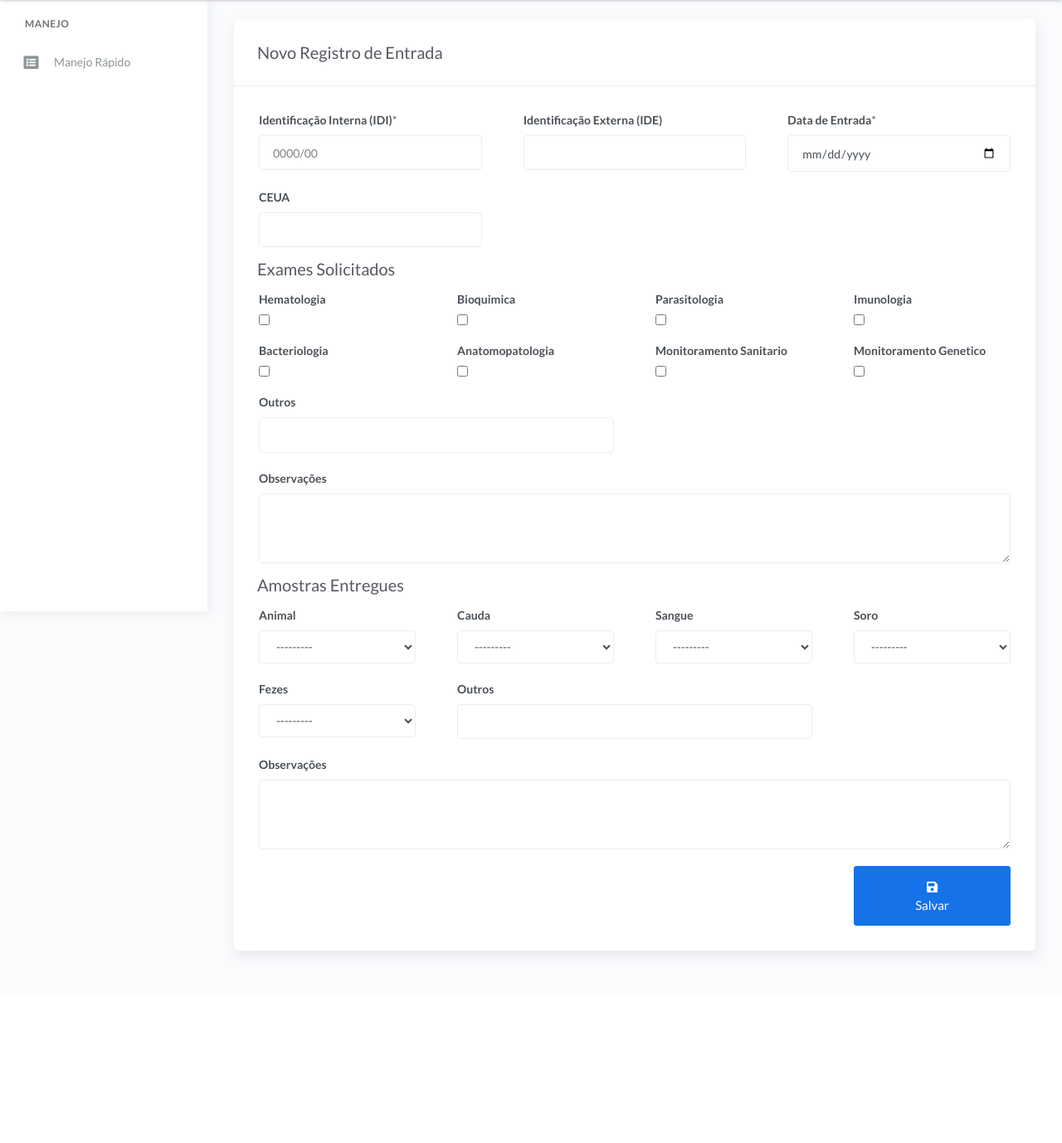
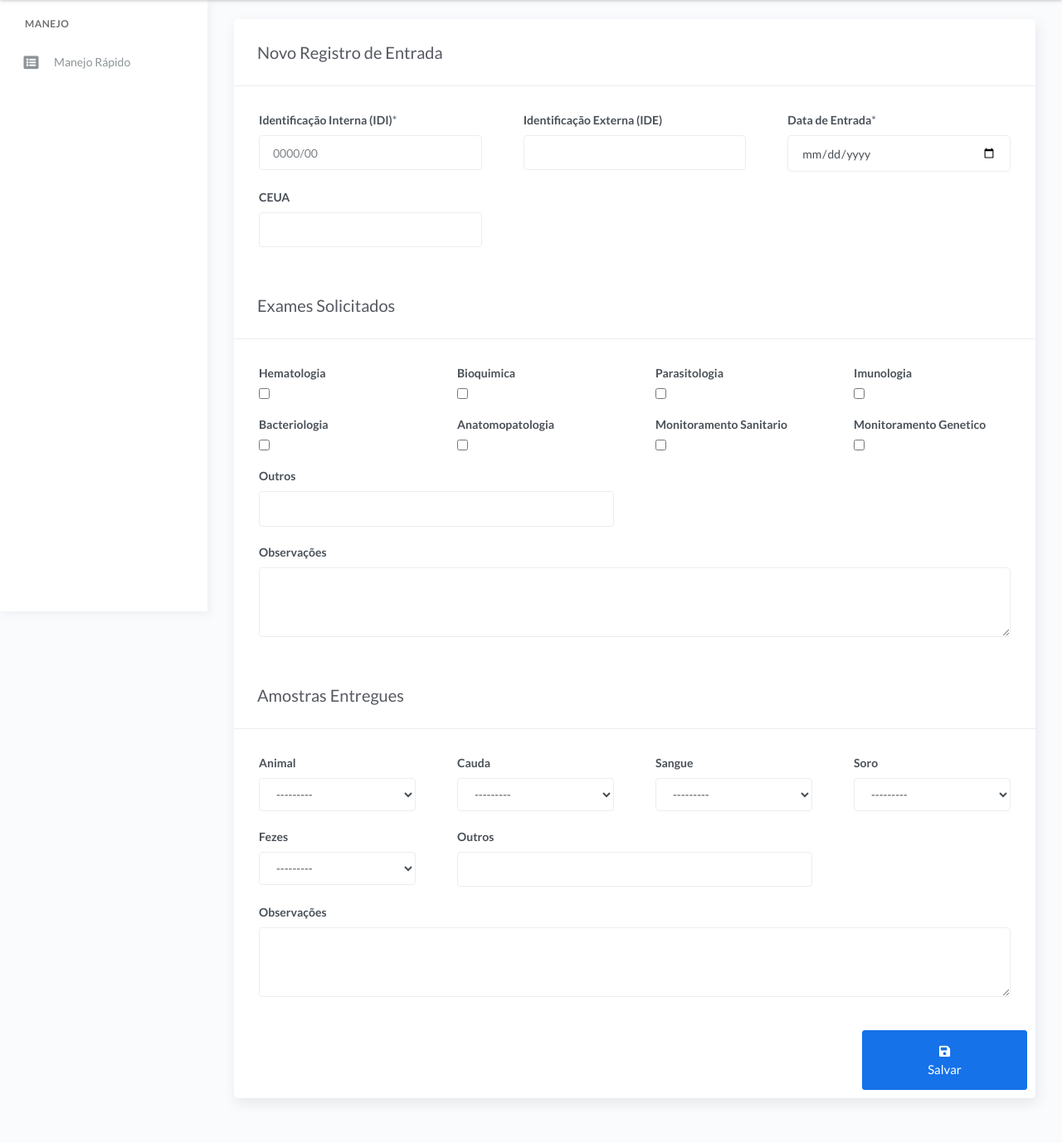
Before and after one commit to Altagal/scqa_project, a Django app: page /novo-registro-entrada in a window 1280 px wide. Shown: the part 63-1441 px from the top of the page at 83% size. Before the commit the page ends 1218 px from the top, so only its background shows below. Run offline with Django 5.2, Linux system fonts and the light colour scheme; some libraries are stand-ins or nearby versions.

Commit message:
fix - alteração visual

```diff
--- a/scqa/scqa/template/gestao/registro_entrada.html
+++ b/scqa/scqa/template/gestao/registro_entrada.html
@@ -11,25 +11,31 @@
                     <div class="card-title p-2">{{card_title}}</div>
                     <div class="card-tools">
                         {% if is_view %}
-                        <a href="#" class="btn btn-primary">
+                        <a href="{% url 'registro_entrada_update' entrada_form.initial.id %}" class="btn btn-primary">
                             Editar
                         </a>
                         {% endif %}
                     </div>
                 </div>
             </div>
-            <div class="card-body">
-                <form action="{% if form.initial.id %}#{% else %}{% url 'registro_entrada_create' %}{% endif %}"
+            <form action="{% if entrada_form.initial.id %}{% url 'registro_entrada_update' entrada_form.initial.id %}{% else %}{% url 'registro_entrada_create' %}{% endif %}"
                   method="POST">
                 {% csrf_token %}
+                <div class="card-body">
                     <div class="row">
                         {% with entrada_form as form %}
                         {% include 'scqa/include/base_modelform.html'%}
                         {% endwith %}
                     </div>
+                </div>
+                <div class="card-header">
+                    <div class="card-head-row">
+                        <div class="card-title p-2">Exames Solicitados</div>
+                    </div>
+                </div>
+                <div class="card-body">
                     <div class="row">
-                        <div class="col" id="exames">
-                            <h5 class="card-title pl-2">Exames Solicitados</h5>
+                        <div class="col">
                             <div class="row">
                                 {% with entrada_exame_form as form %}
                                 {% include 'scqa/include/base_modelform.html'%}
@@ -37,13 +43,20 @@
                             </div>
                         </div>
                     </div>
+                </div>
+                <div class="card-header">
+                    <div class="card-head-row">
+                        <div class="card-title p-2">Amostras Entregues</div>
+                    </div>
+                </div>
+                <div class="card-body">
                     <div class="row">
                         <div class="col" id="amostras">
-                            <h5 class="card-title pl-2">Amostras Entregues</h5>
                             <div class="row">
                                 {% with entrada_amostra_form as form %}
                                 {% include 'scqa/include/base_modelform.html'%}
                                 {% endwith %}
+                            </div>
                         </div>
                     </div>
                 </div>
@@ -53,6 +66,15 @@
                     <div class="col-xl-3">
                     </div>
                     <div class="col-xl-3">
+                        {% if entrada_form.initial.id and not is_view %}
+                        <div class="form-group">
+                            <a href="javascript:void(0)"
+                               class="btn btn-danger btn-lg btn-block" id="registro_entrada_delete">
+                                <i class="fas fa-trash-alt"></i>
+                                <div>Excluir</div>
+                            </a>
+                        </div>
+                        {% endif %}
                     </div>
                     {% if not is_view %}
                     <div class="col-xl-3">
@@ -72,9 +94,9 @@
 </div>
 {% endblock %}
 {% block javascript %}
-{% if form.initial.id and not is_view %}
+{% if entrada_form.initial.id and not is_view %}
 <script>
-    $('#delete_biometria').click(function(e) {
+    $('#registro_entrada_delete').click(function(e) {
 	    swal({
 	        text: "Tem certeza que deseja excluir?",
 	        icon: 'info',
@@ -91,7 +113,7 @@
 	        }
             }).then((Delete) => {
 	        if (Delete) {
-                window.location.href = "{% url 'delete_biometria' form.initial.id %}"
+                window.location.href = "{% url 'registro_entrada_delete' entrada_form.initial.id %}"
 	        } else {
 		        swal.close();
 	        }
```
Lines whose indentation alone changed are shown as unchanged.
